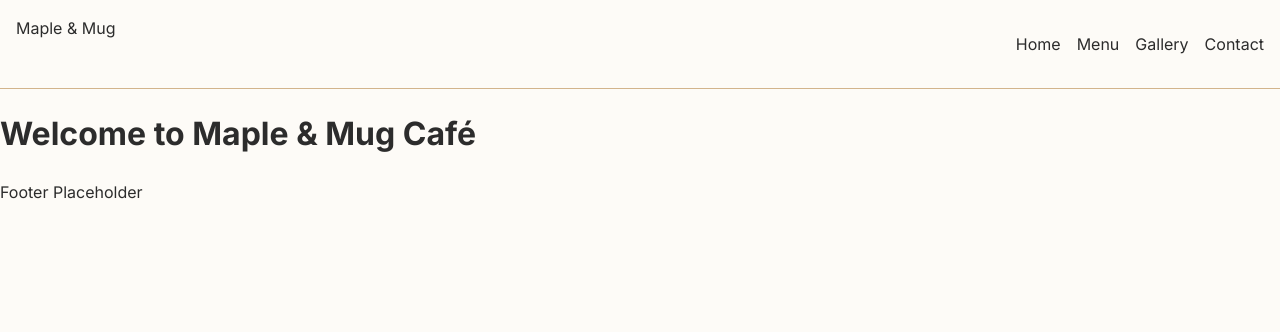
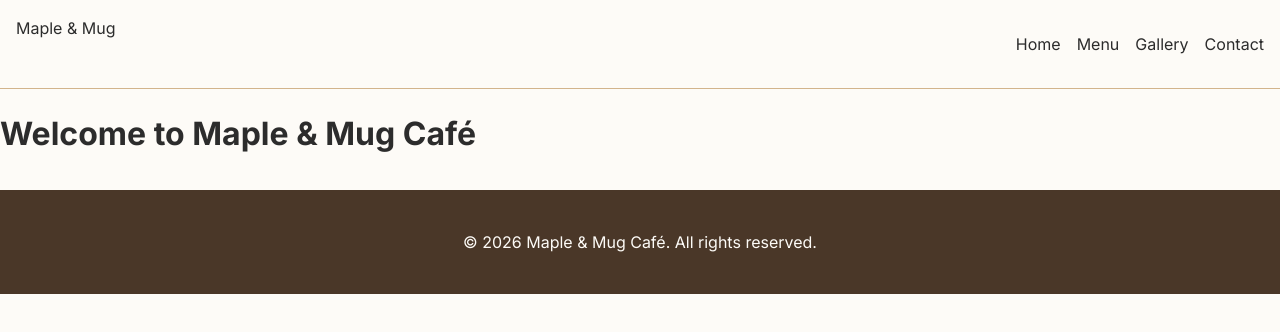
Before and after one commit to firdos9/maple-and-mug-cafe, a React (Vite) app: page / in a window 1280 px wide. Shown: the top 332 px of the page. Built offline with nearby package versions, Linux system fonts and the light colour scheme.

Commit message:
feat: add footer component to layout

```diff
--- /dev/null
+++ b/src/components/Footer.jsx
@@ -0,0 +1,13 @@
+import React from "react";
+
+const Footer = () => {
+  return (
+    <footer className="footer">
+      <p>
+        &copy; {new Date().getFullYear()} Maple & Mug Café. All rights reserved.
+      </p>
+    </footer>
+  );
+};
+
+export default Footer;
--- a/src/layouts/AppLayout.jsx
+++ b/src/layouts/AppLayout.jsx
@@ -1,14 +1,13 @@
 import React from "react";
 import Navbar from "../components/Navbar";
+import Footer from "../components/Footer";
 
 const AppLayout = ({ children }) => {
   return (
     <div className="app-layout">
       <Navbar />
       <main className="main-content">{children}</main>
-      <footer>
-        <p>Footer Placeholder</p>
-      </footer>
+      <Footer />
     </div>
   );
 };
--- a/src/styles/global.css
+++ b/src/styles/global.css
@@ -43,3 +43,11 @@ body {
   list-style: none;
   gap: var(--spacing-3);
 }
+
+.footer {
+  text-align: center;
+  padding: var(--spacing-4);
+  background-color: var(--color-primary);
+  color: var(--color-background);
+  margin-top: var(--spacing-5);
+}
```
